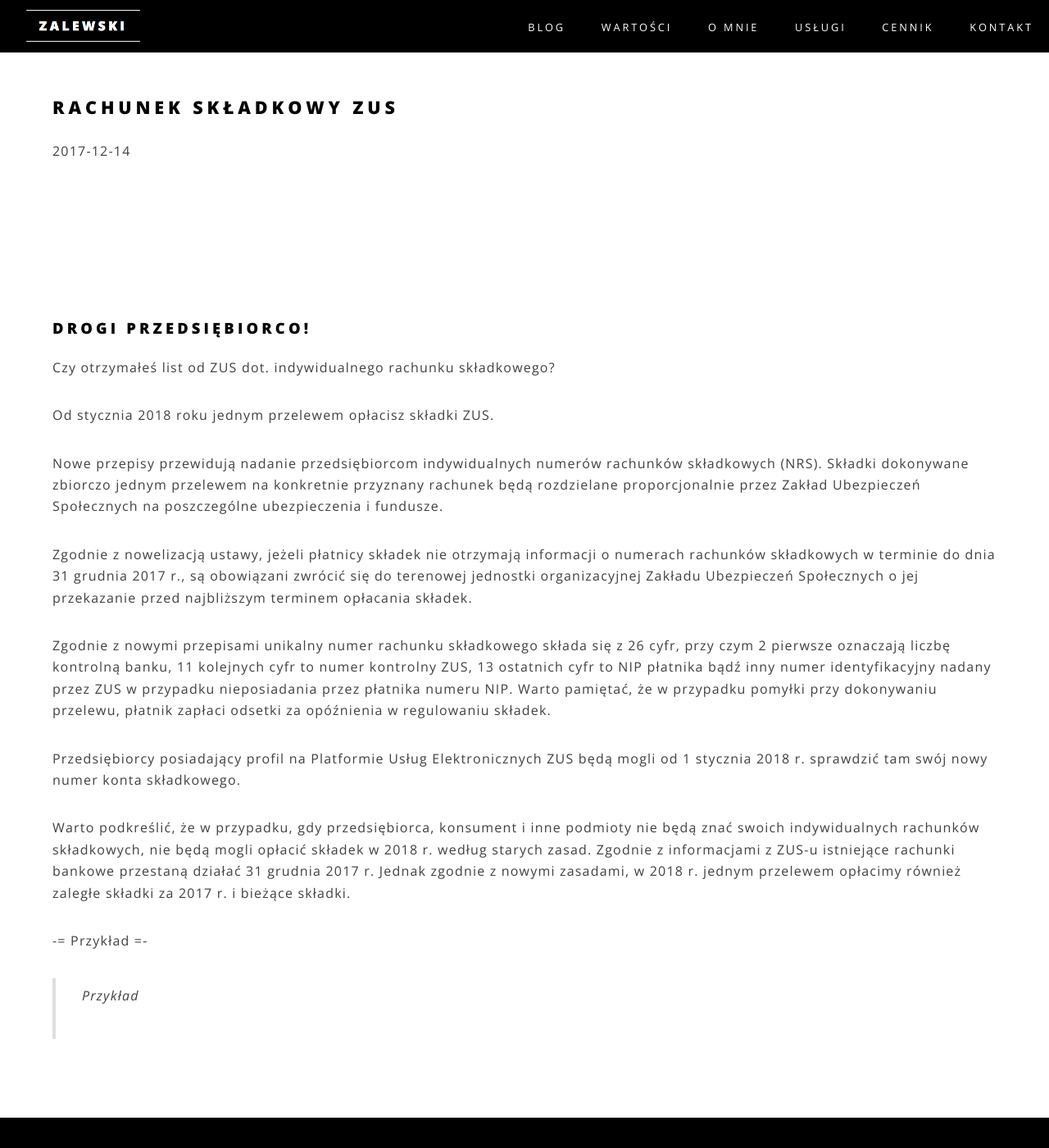
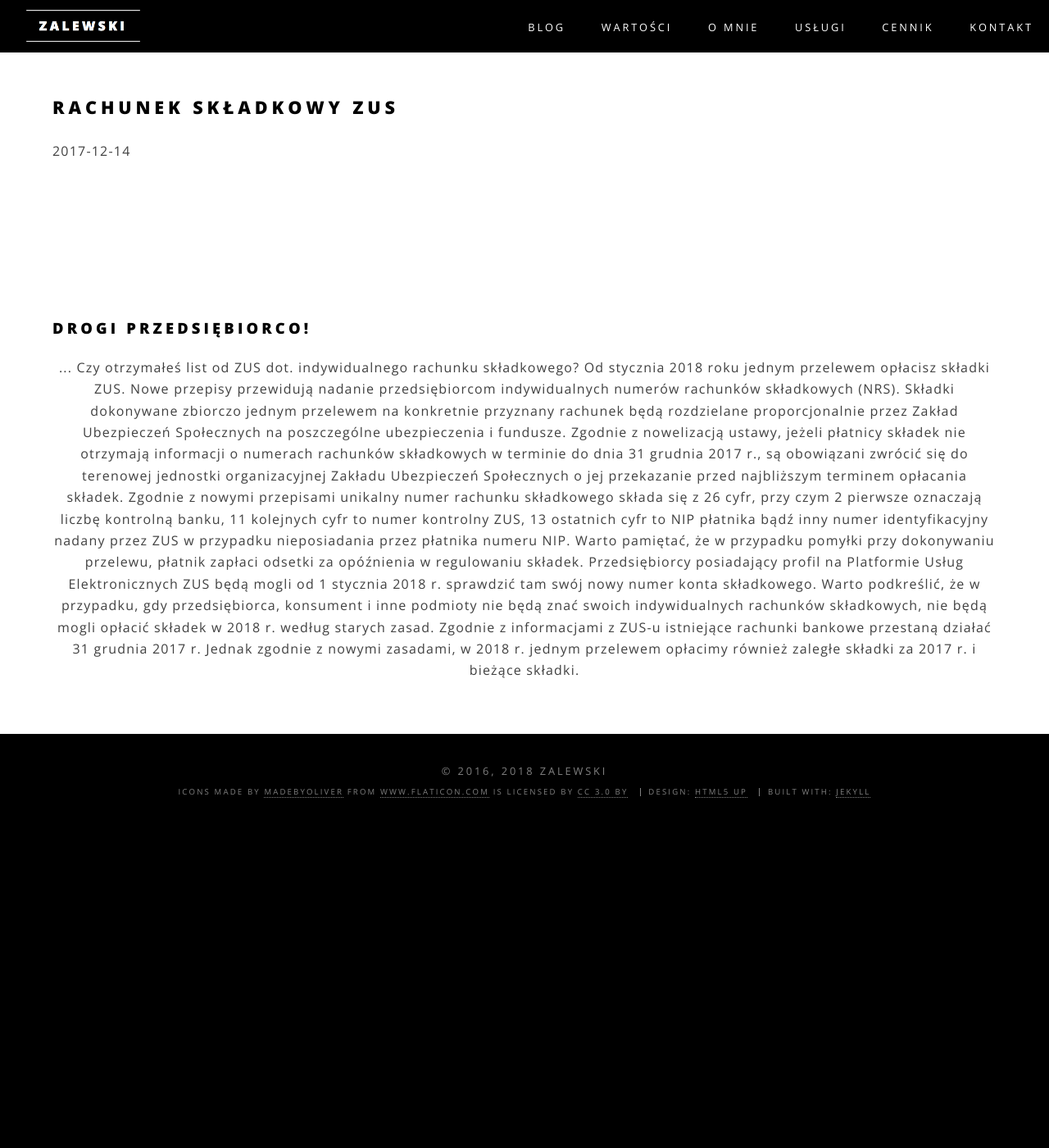
Before and after one commit to zalewskifinance/zalewskifinance.github.io, a Jekyll site: the page built from _posts/2017-12-14-rachunek-ZUS.md, in a window 1280 px wide and 1400 px high. Shown: the whole window at 82% size. Built offline with Jekyll 4.4.1, drawn with Linux system fonts in a browser that asks for light colours.

Commit message:
Update 2017-12-14-rachunek-ZUS.md

```diff
--- a/_posts/2017-12-14-rachunek-ZUS.md
+++ b/_posts/2017-12-14-rachunek-ZUS.md
@@ -7,7 +7,7 @@ categories: [ blog, ZUS ]
 ---
 ### Drogi Przedsiębiorco!
 
-
+<center>...
 Czy otrzymałeś list od ZUS dot. indywidualnego rachunku składkowego?
 
 Od stycznia 2018 roku jednym przelewem opłacisz składki ZUS.
@@ -22,6 +22,5 @@ Przedsiębiorcy posiadający profil na Platformie Usług Elektronicznych ZUS bę
 
 Warto podkreślić, że w przypadku, gdy przedsiębiorca, konsument i inne podmioty nie będą znać swoich indywidualnych rachunków składkowych, nie będą mogli opłacić składek w 2018 r. według starych zasad. Zgodnie z informacjami z ZUS-u istniejące rachunki bankowe przestaną działać 31 grudnia 2017 r. Jednak zgodnie z nowymi zasadami, w 2018 r. jednym przelewem opłacimy również zaległe składki za 2017 r. i bieżące składki.
 
--= Przykład =-
 
-> Przykład
+</center>
```
